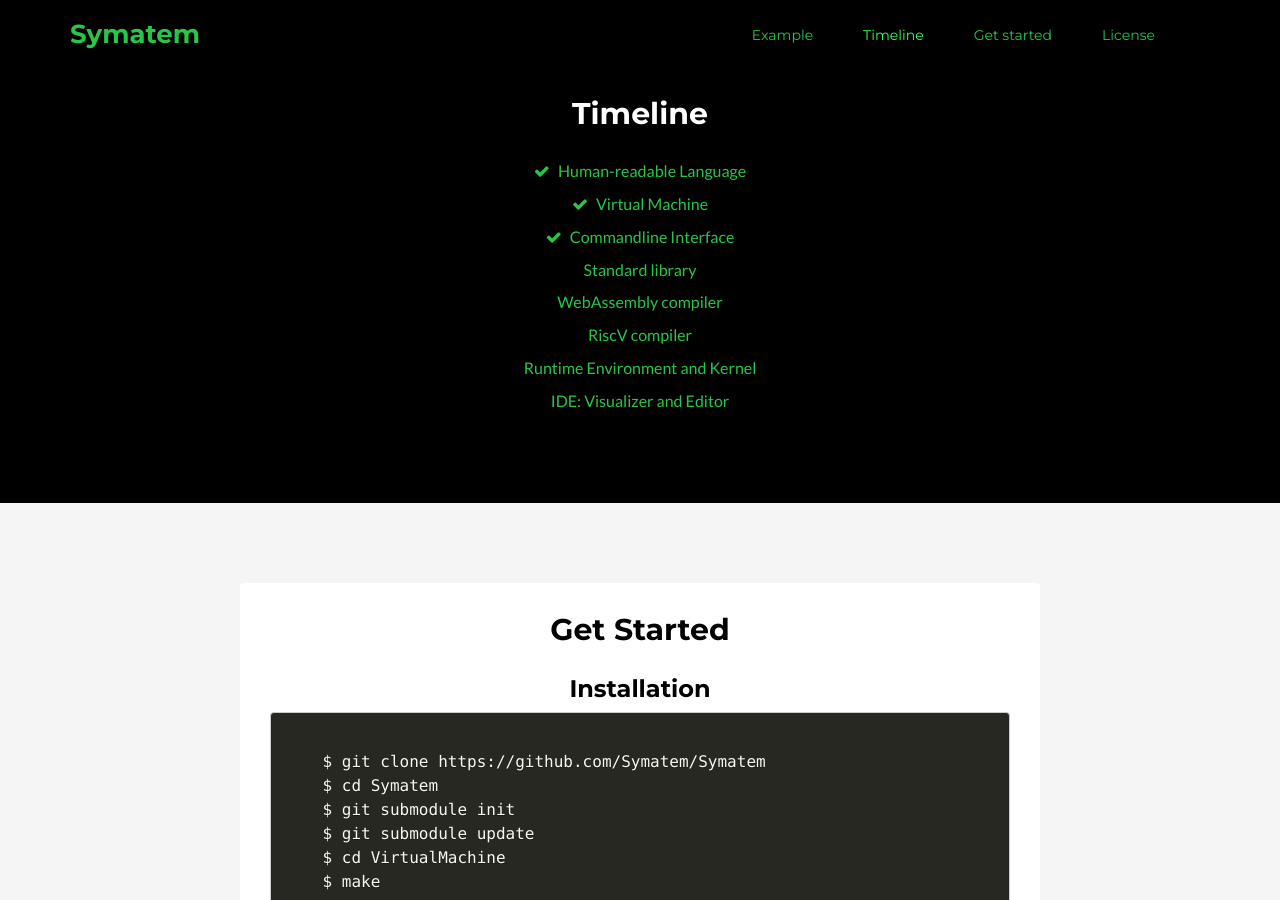
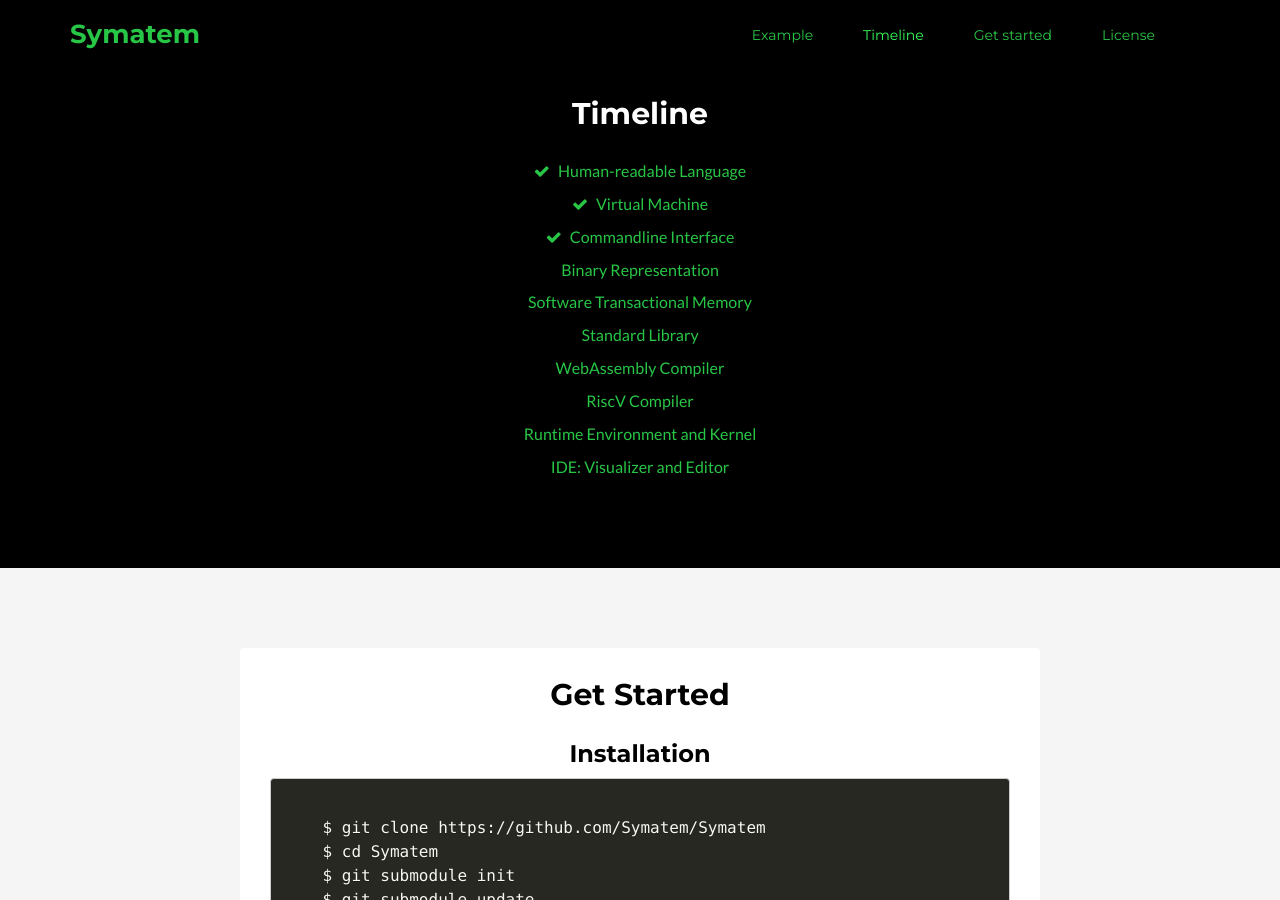
Before and after one commit to Symatem/symatem.github.io, a Jekyll site: the page built from index.html, in a window 1280 px wide and 900 px high, scrolled down 1300 px. Built offline with Jekyll 4.4.1, drawn with Linux system fonts in a browser that asks for light colours.

Commit message:
Updated timeline / goals

```diff
--- a/_includes/timeline.html
+++ b/_includes/timeline.html
@@ -5,9 +5,11 @@
             <li><i class="fa fa-check"></i> Human-readable Language</li>
             <li><i class="fa fa-check"></i> Virtual Machine</li>
             <li><i class="fa fa-check"></i> Commandline Interface</li>
-            <li>Standard library</li>
-            <li><a href="https://github.com/WebAssembly">WebAssembly</a> compiler</li>
-            <li><a href="http://riscv.org">RiscV</a> compiler</li>
+            <li>Binary Representation</li>
+            <li>Software Transactional Memory</li>
+            <li>Standard Library</li>
+            <li><a href="https://github.com/WebAssembly">WebAssembly</a> Compiler</li>
+            <li><a href="http://riscv.org">RiscV</a> Compiler</li>
             <li>Runtime Environment and Kernel</li>
             <li><a href="https://github.com/Symatem/IDE">IDE: Visualizer and Editor</a></li>
         </ul>
```
